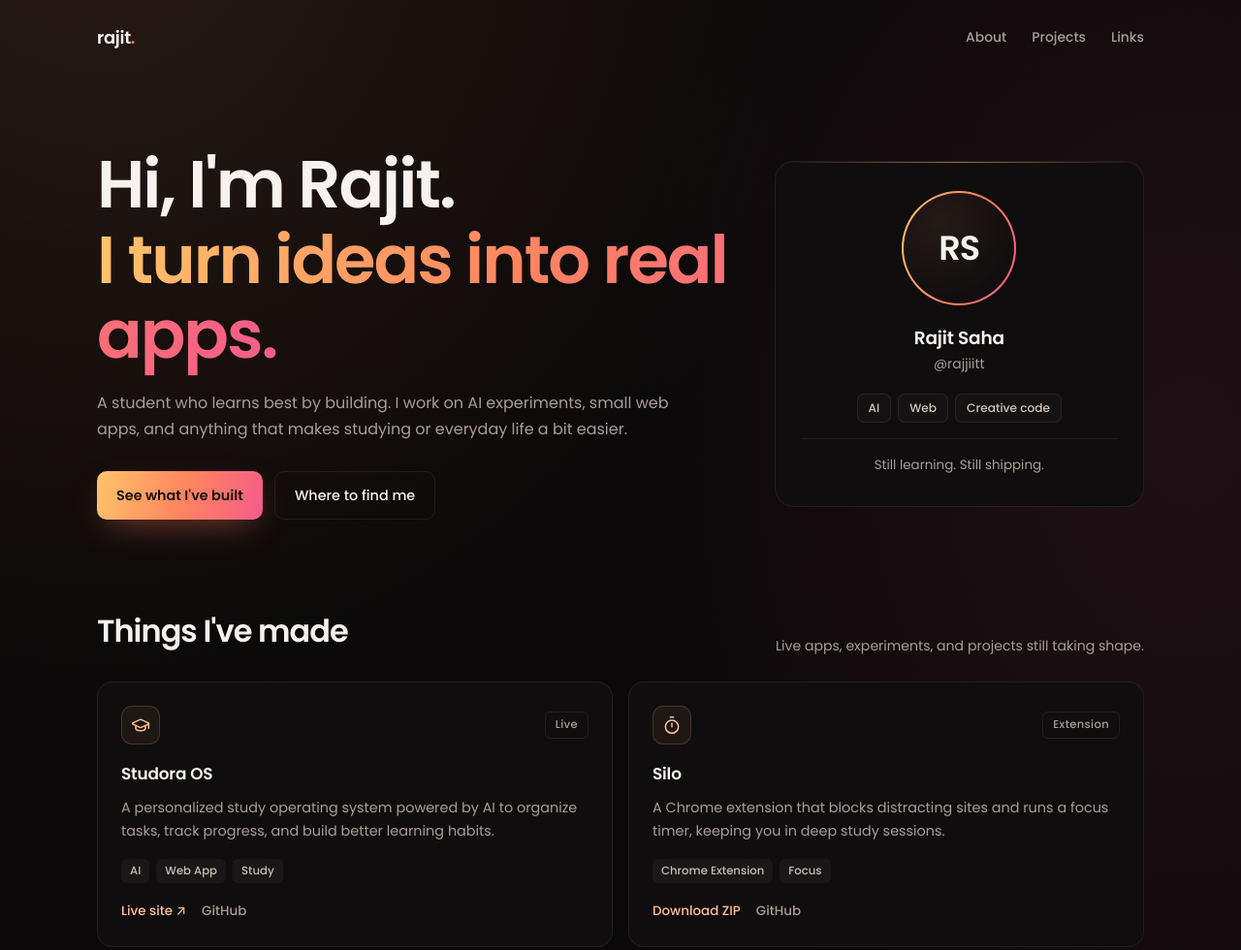
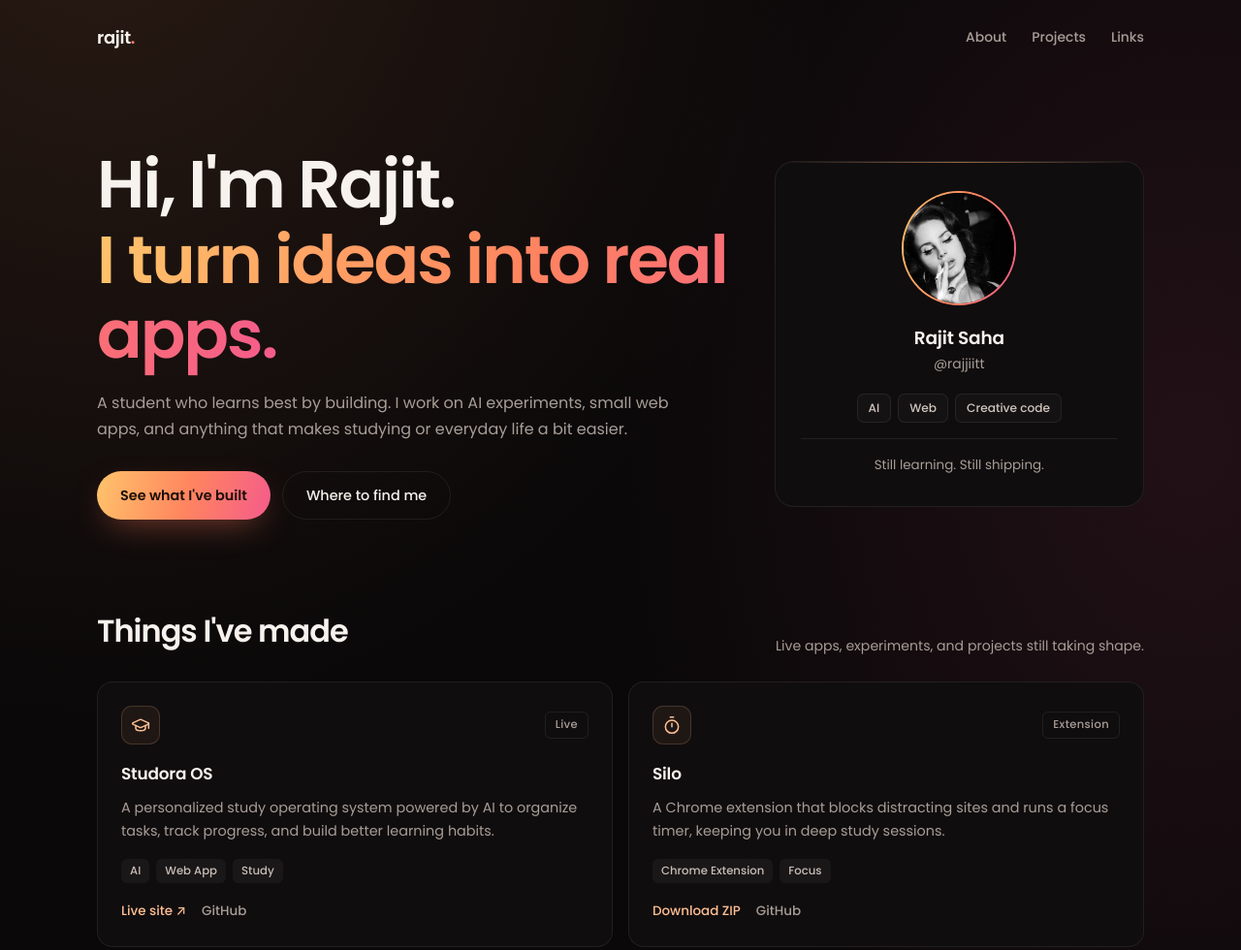
Before and after one commit to rajjiitt/rajjiitt.github.io, a plain HTML site: page index.html in a window 1280 px wide. Shown: the top 980 px of the page at 97% size. Drawn offline with Linux system fonts and the light colour scheme.

Commit message:
Add profile photo and round button styling

```diff
--- a/index.html
+++ b/index.html
@@ -9,7 +9,7 @@
 <link rel="preconnect" href="https://fonts.googleapis.com">
 <link rel="preconnect" href="https://fonts.gstatic.com" crossorigin>
 <link href="https://fonts.googleapis.com/css2?family=Poppins:wght@400;500;600;700&display=swap" rel="stylesheet">
-<link rel="stylesheet" href="style.css?v=4">
+<link rel="stylesheet" href="style.css?v=5">
 </head>
 <body>
 <header>
@@ -37,7 +37,7 @@
     </div>
 
     <aside class="profile-card" id="about">
-      <div class="avatar-ring" aria-hidden="true"><div class="avatar">RS</div></div>
+      <div class="avatar-ring" aria-hidden="true"><div class="avatar"><img src="profile.jpg" alt="Rajit Saha"></div></div>
       <h2>Rajit Saha</h2>
       <p class="handle">@rajjiitt</p>
       <div class="mini-tags">
--- a/style.css
+++ b/style.css
@@ -78,8 +78,8 @@ h1 {
   align-items: center;
   justify-content: center;
   gap: 8px;
-  padding: 12px 20px;
-  border-radius: 10px;
+  padding: 12px 24px;
+  border-radius: 999px;
   border: 1px solid var(--line);
   font-family: inherit;
   font-size: .9rem;
@@ -164,7 +164,7 @@ h1 {
   color: var(--text);
   overflow: hidden;
 }
-.avatar img { width: 100%; height: 100%; object-fit: cover; display: block; }
+.avatar img { width: 100%; height: 100%; object-fit: cover; object-position: 50% 50%; display: block; }
 
 .handle { color: var(--muted); font-size: .87rem; }
 
```
Also changed, not shown: profile.jpg (added).
